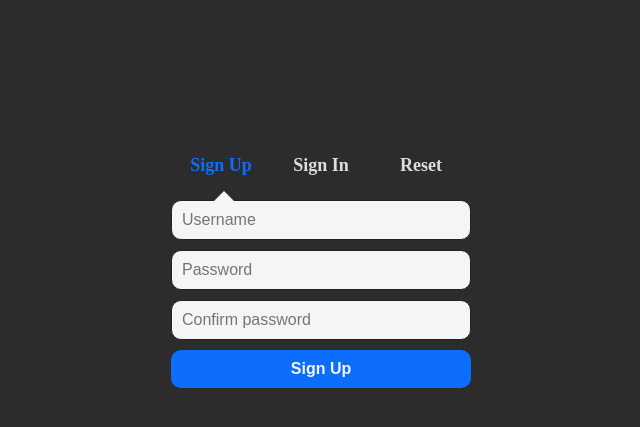
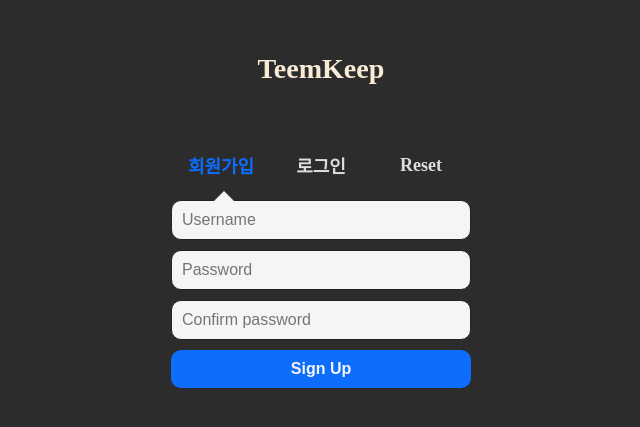
Before and after one commit to Taehyun-Koh/TeamKeep, an Electron app: page login.html in a window 900 px wide. Shown: the part 125-552 px from the top of the page, without its empty margins (129-769 px from the left). Drawn offline with Linux system fonts and the light colour scheme; no server answers.

Commit message:
update login UI

```diff
--- a/login.css
+++ b/login.css
@@ -1,7 +1,17 @@
+
 body {
     background:#2c2c2c;
     font-family:"Raleway";
 }
+#logo{
+  display: flex;
+  margin-top: 150px;
+  font-size: x-large;
+  align-items: center;
+  justify-content: center;
+  color: antiquewhite;
+}
+
 .form {
   position:absolute;
   top:50%;
--- a/login.html
+++ b/login.html
@@ -5,10 +5,13 @@
 
     <link rel="stylesheet" href="login.css">
     <body>
+      <div id="logo">
+        <h3>TeemKeep</h3>
+      </div>
       <div class="form signup">
         <div class="form-header">
-          <div class="show-signup">Sign Up</div>
-          <div class="show-signin">Sign In</div>
+          <div class="show-signup">회원가입</div>
+          <div class="show-signin">로그인</div>
           <div class="show-reset">Reset</div>
         </div>
         <div class="arrow"></div>
```
Lines whose indentation alone changed are shown as unchanged.
